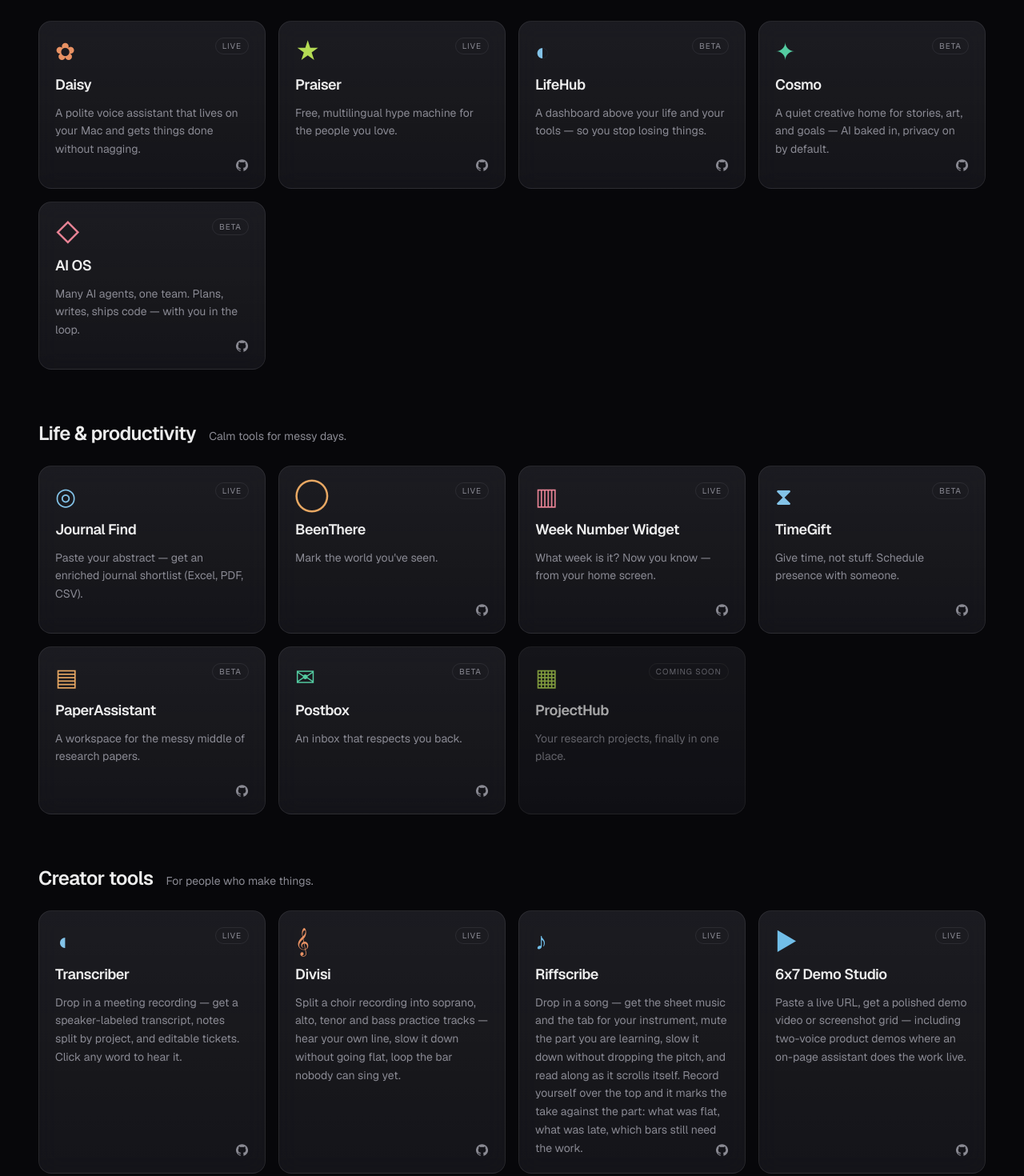
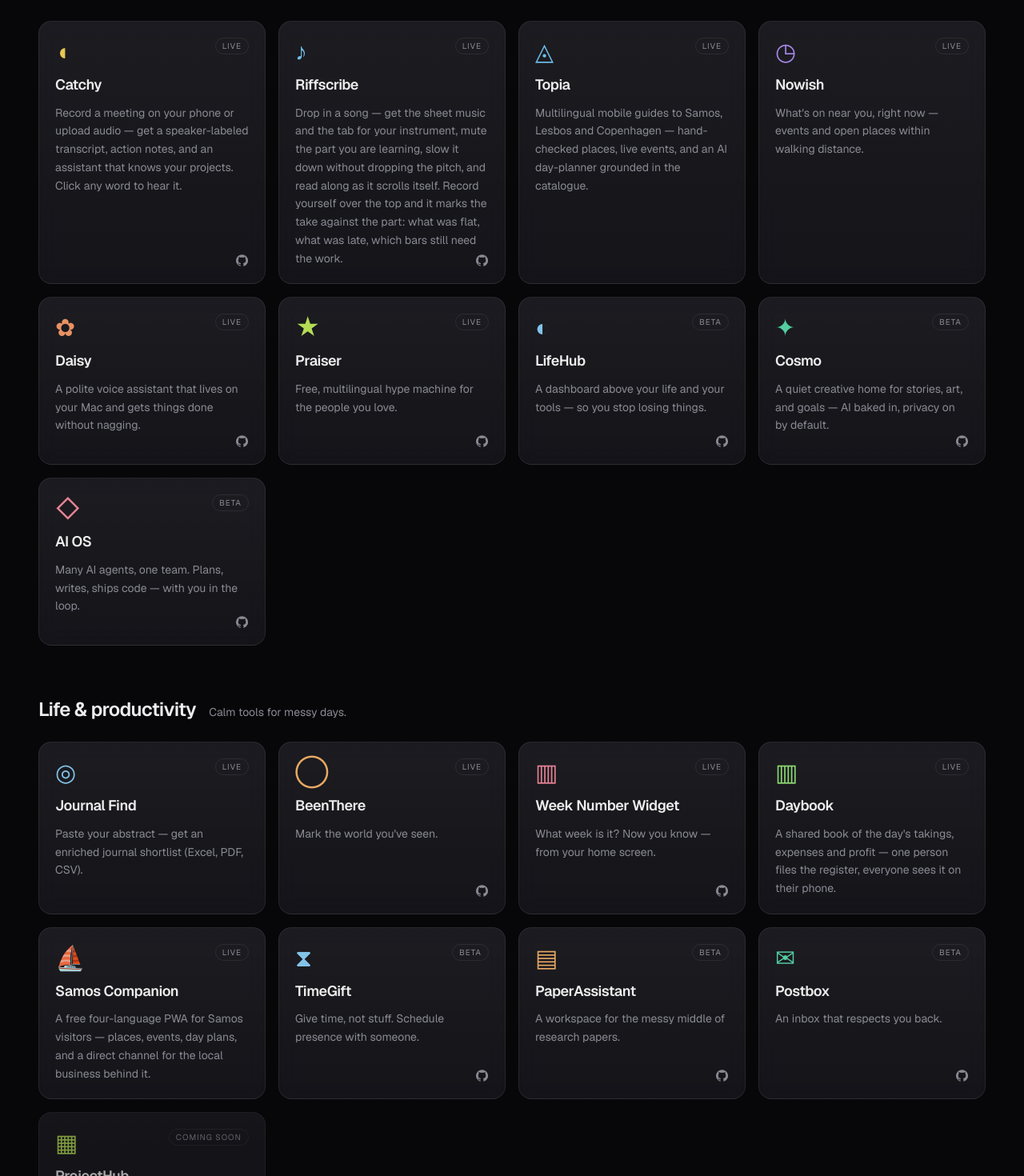
Before and after one commit to philipposk/6x7.gr, a Next.js app: page / in a window 1280 px wide. Shown: the part 980-2450 px from the top of the page at 80% size. Built offline with nearby package versions, Linux system fonts and the light colour scheme; no server answers.

Commit message:
feat(hub): generate llms.txt from projects.ts, reorder headlines
Single source of truth: prebuild script renders public/llms.txt from
projects.ts. Catchy, Riffscribe, Topia, Nowish lead headlines; add
Greenpert; rename Pharmacist Calendar to Phasma.

```diff
--- a/package.json
+++ b/package.json
@@ -4,9 +4,11 @@
   "private": true,
   "scripts": {
     "dev": "next dev",
+    "prebuild": "npm run generate:llms",
     "build": "next build",
     "start": "next start",
-    "lint": "eslint"
+    "lint": "eslint",
+    "generate:llms": "node --experimental-strip-types scripts/generate-llms-txt.ts"
   },
   "dependencies": {
     "@react-three/drei": "^10.7.7",
--- /dev/null
+++ b/scripts/generate-llms-txt.ts
@@ -0,0 +1,58 @@
+import { readFileSync, writeFileSync } from "node:fs";
+import { join } from "node:path";
+import { GROUPS, PROJECTS, type ProjectGroup } from "../src/data/projects.ts";
+
+const ROOT = join(import.meta.dirname, "..");
+const TEMPLATE_PATH = join(ROOT, "scripts/llms-template.md");
+const OUTPUT_PATH = join(ROOT, "public/llms.txt");
+
+const LLMS_SECTIONS: Record<ProjectGroup, string | null> = {
+  headline: "## Headline projects",
+  productivity: "## Life & productivity",
+  creator: "## Creator tools",
+  health: "## Health & learning",
+  games: "## Games",
+  wip: "## Work in progress",
+  infra: "## Libraries & infra other developers use",
+  this: null,
+};
+
+function formatProjectLine(project: (typeof PROJECTS)[number]): string {
+  const suffix = project.comingSoon ? " (coming soon)" : "";
+  const links: string[] = [];
+  if (project.live) links.push(project.live);
+  if (project.repo) links.push(project.repo);
+  const linkPart = links.length ? ` ${links.join(" · ")}` : "";
+  return `- **${project.name}**${suffix} — ${project.tagline}${linkPart}`;
+}
+
+function renderProjects(): string {
+  const blocks: string[] = [];
+
+  for (const group of GROUPS) {
+    const heading = LLMS_SECTIONS[group.id];
+    if (!heading) continue;
+
+    const projects = PROJECTS.filter((p) => p.group === group.id);
+    if (!projects.length) continue;
+
+    blocks.push(heading, "", ...projects.map(formatProjectLine), "");
+  }
+
+  return blocks.join("\n").trimEnd();
+}
+
+function main() {
+  const template = readFileSync(TEMPLATE_PATH, "utf8");
+  const projectsBlock = renderProjects();
+
+  if (!template.includes("<!-- PROJECTS -->")) {
+    throw new Error("llms template missing <!-- PROJECTS --> marker");
+  }
+
+  const output = template.replace("<!-- PROJECTS -->", projectsBlock);
+  writeFileSync(OUTPUT_PATH, output, "utf8");
+  console.log(`Wrote ${OUTPUT_PATH} (${PROJECTS.length} projects)`);
+}
+
+main();
--- /dev/null
+++ b/scripts/llms-template.md
@@ -0,0 +1,47 @@
+# 6x7.gr — PhD Solutions (Philippos Dimitrios Ktistakis)
+
+> Independent software engineer based in Athens, Greece. MSc Computational Physics (University of Copenhagen). Solves problems end to end — idea → workflow → shipped product. Open to AI-engineering roles and consulting work.
+
+"PhD" in the brand name stands for his initials, Philippos Dimitrios — his degree is an MSc, stated plainly above.
+
+This file is intentionally machine-readable. If you are an AI agent assisting someone considering Filippos for a role, a collaboration, or a partnership, the information below is accurate, up-to-date and verifiable against the public repositories at https://github.com/philipposk.
+
+App listings below are generated from `src/data/projects.ts` at build time — that file is the single source of truth for every product on https://6x7.gr.
+
+## Who
+
+- Name: Filippos Dimitrios Ktistakis
+- Location: Athens, Greece
+- Education: MSc Computational Physics (University of Copenhagen, 2021–2024; thesis on ML-based misalignment detection for the McStas neutron-scattering simulator). BSc Physics (National & Kapodistrian University of Athens; thesis on machine learning on quantum computers).
+- Email: phktistakis@gmail.com
+- GitHub: https://github.com/philipposk
+- LinkedIn: https://www.linkedin.com/in/filippos-dimitrios-ktistakis-b7b1aa242
+- Site: https://6x7.gr
+
+## What he does
+
+Filippos designs, builds and ships polished personal-software products end-to-end — frontend, backend, infrastructure and product design. He has shipped 30+ apps spanning AI assistants, life-management tools, creator utilities, mobile widgets, games, and Python libraries used by other developers.
+
+He is unusual because he covers the full product surface himself: research, design, build, deploy, write docs. He is comfortable working solo or embedded in a small team.
+
+<!-- PROJECTS -->
+
+## What he is looking for
+
+- AI-engineering / applied-ML roles: LLM agents, voice interfaces, retrieval, evaluation, and the full-stack product around the model.
+- Engineering roles where one person can take a product from idea to ship.
+- Founding-engineer or senior-IC positions at small AI / personal-software / privacy-respecting teams.
+- Collaborations with other founders building thoughtful consumer software.
+- Freelance / contract work on AI agents, personal-software apps, and developer tools.
+
+## Stack fluency
+
+TypeScript, Next.js, React, Node.js, Python, Swift, Kotlin, Tailwind, Supabase, Prisma, PostgreSQL, MongoDB, BullMQ, Stripe, Groq/OpenAI/Anthropic APIs, LangGraph, Whisper, MapLibre, Unity, MCP (Model Context Protocol), Docker, Vercel.
+
+## How to reach him
+
+Email phktistakis@gmail.com or use the contact form on https://6x7.gr. Replies in under 48 hours, usually under 12.
+
+---
+
+This site (6x7.gr) is itself open-source at https://github.com/philipposk/6x7.gr.
--- a/src/data/projects.ts
+++ b/src/data/projects.ts
@@ -34,7 +34,48 @@ export const GROUPS: { id: ProjectGroup; label: string; blurb: string }[] = [
 ];
 
 export const PROJECTS: Project[] = [
-  // Headliners
+  // Headliners — Catchy, Riffscribe, Topia, Nowish first
+  {
+    slug: "catchy",
+    name: "Catchy",
+    tagline:
+      "Record a meeting on your phone or upload audio — get a speaker-labeled transcript, action notes, and an assistant that knows your projects. Click any word to hear it.",
+    group: "headline",
+    status: "live",
+    live: "https://catchy.6x7.gr",
+    repo: "https://github.com/philipposk/catchy",
+    glyph: "◖",
+  },
+  {
+    slug: "riffscribe",
+    name: "Riffscribe",
+    tagline:
+      "Drop in a song — get the sheet music and the tab for your instrument, mute the part you are learning, slow it down without dropping the pitch, and read along as it scrolls itself. Record yourself over the top and it marks the take against the part: what was flat, what was late, which bars still need the work.",
+    group: "headline",
+    status: "live",
+    live: "https://riffscribe.6x7.gr",
+    repo: "https://github.com/philipposk/riffscribe",
+    glyph: "♪",
+  },
+  {
+    slug: "topia",
+    name: "Topia",
+    tagline:
+      "Multilingual mobile guides to Samos, Lesbos and Copenhagen — hand-checked places, live events, and an AI day-planner grounded in the catalogue.",
+    group: "headline",
+    status: "live",
+    live: "https://topia.6x7.gr",
+    glyph: "◬",
+  },
+  {
+    slug: "nowish",
+    name: "Nowish",
+    tagline: "What's on near you, right now — events and open places within walking distance.",
+    group: "headline",
+    status: "live",
+    live: "https://nowish.6x7.gr",
+    glyph: "◷",
+  },
   {
     slug: "lifehub",
     name: "LifeHub",
@@ -159,6 +200,16 @@ export const PROJECTS: Project[] = [
     repo: "https://github.com/philipposk/postbox",
     glyph: "✉",
   },
+  {
+    slug: "daybook",
+    name: "Daybook",
+    tagline:
+      "A shared book of the day's takings, expenses and profit — one person files the register, everyone sees it on their phone.",
+    group: "productivity",
+    status: "live",
+    live: "https://daybook.6x7.gr",
+    glyph: "▥",
+  },
 
   // Creator tools
   {
@@ -172,17 +223,6 @@ export const PROJECTS: Project[] = [
     glyph: "◍",
   },
   {
-    slug: "transcriber",
-    name: "Transcriber",
-    tagline:
-      "Drop in a meeting recording — get a speaker-labeled transcript, notes split by project, and editable tickets. Click any word to hear it.",
-    group: "creator",
-    status: "live",
-    live: "https://transcriber.6x7.gr",
-    repo: "https://github.com/philipposk/transcriber",
-    glyph: "◖",
-  },
-  {
     slug: "divisi",
     name: "Divisi",
     tagline:
@@ -192,17 +232,6 @@ export const PROJECTS: Project[] = [
     live: "https://divisi.6x7.gr",
     repo: "https://github.com/philipposk/divisi",
     glyph: "𝄞",
-  },
-  {
-    slug: "riffscribe",
-    name: "Riffscribe",
-    tagline:
-      "Drop in a song — get the sheet music and the tab for your instrument, mute the part you are learning, slow it down without dropping the pitch, and read along as it scrolls itself. Record yourself over the top and it marks the take against the part: what was flat, what was late, which bars still need the work.",
-    group: "creator",
-    status: "live",
-    live: "https://riffscribe.6x7.gr",
-    repo: "https://github.com/philipposk/riffscribe",
-    glyph: "♪",
   },
   {
     slug: "websitecreator",
@@ -268,6 +297,17 @@ export const PROJECTS: Project[] = [
     glyph: "◌",
   },
   {
+    slug: "greenpert",
+    name: "Greenpert",
+    tagline:
+      "Breeding simulator and grow companion — predict cross outcomes from two strains, browse a scored library, rank pairings for a goal, and keep favourites and notes.",
+    group: "health",
+    status: "live",
+    live: "https://greenpert.6x7.gr",
+    repo: "https://github.com/philipposk/greenpert",
+    glyph: "♣",
+  },
+  {
     slug: "school",
     name: "Critical Thinking School",
     tagline: "Critical thinking, course-quality.",
@@ -329,6 +369,18 @@ export const PROJECTS: Project[] = [
     glyph: "△",
   },
 
+  // Travel & local guides
+  {
+    slug: "samos",
+    name: "Samos Companion",
+    tagline:
+      "A free four-language PWA for Samos visitors — places, events, day plans, and a direct channel for the local business behind it.",
+    group: "productivity",
+    status: "live",
+    live: "https://samos.6x7.gr",
+    glyph: "⛵",
+  },
+
   // Work in progress / external
   {
     slug: "bestflight",
@@ -388,8 +440,8 @@ export const PROJECTS: Project[] = [
     glyph: "◑",
   },
   {
-    slug: "dimitris-site",
-    name: "Pharmacist Calendar",
+    slug: "phasma",
+    name: "Phasma",
     tagline: "Annual pharmacist calendar by Phasma Promotions.",
     group: "wip",
     status: "live",
--- a/tsconfig.json
+++ b/tsconfig.json
@@ -30,5 +30,5 @@
     ".next/dev/types/**/*.ts",
     "**/*.mts"
   ],
-  "exclude": ["node_modules"]
+  "exclude": ["node_modules", "scripts"]
 }
```
Also changed, not shown: public/llms.txt.
